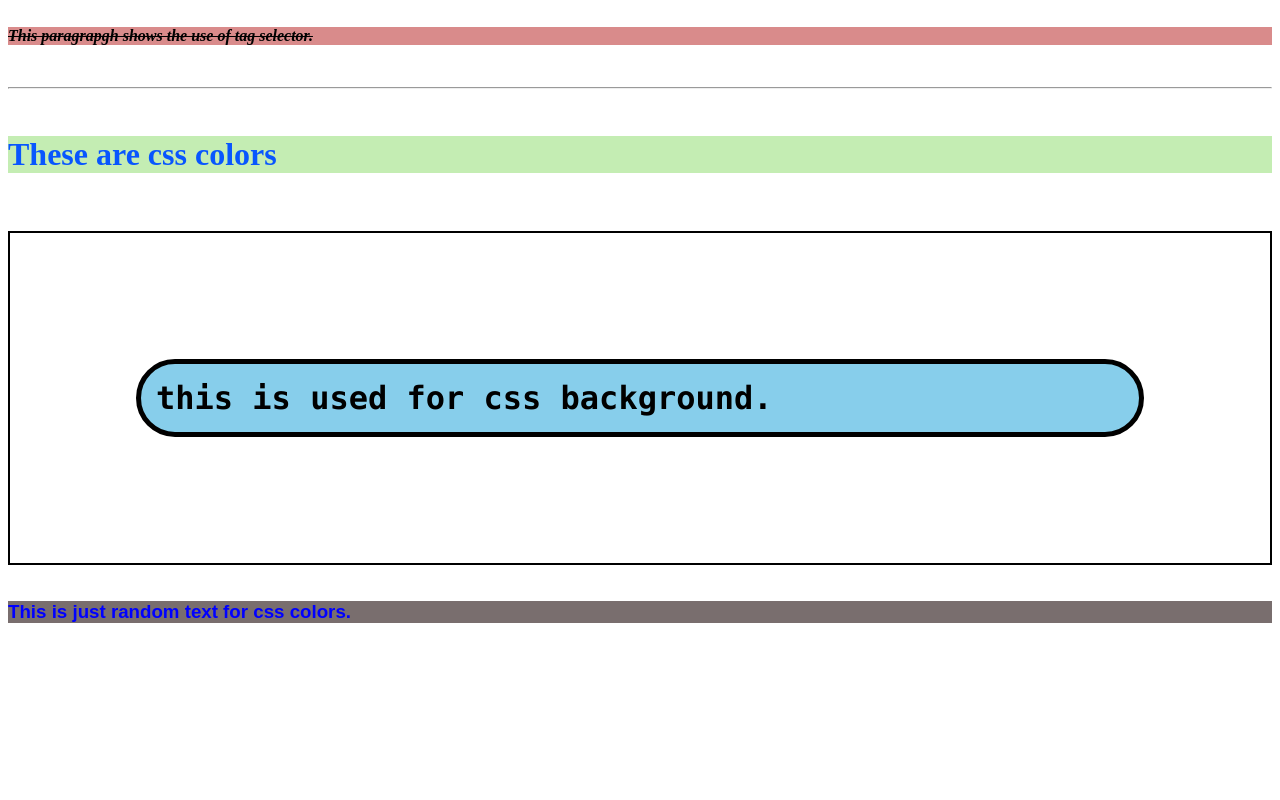
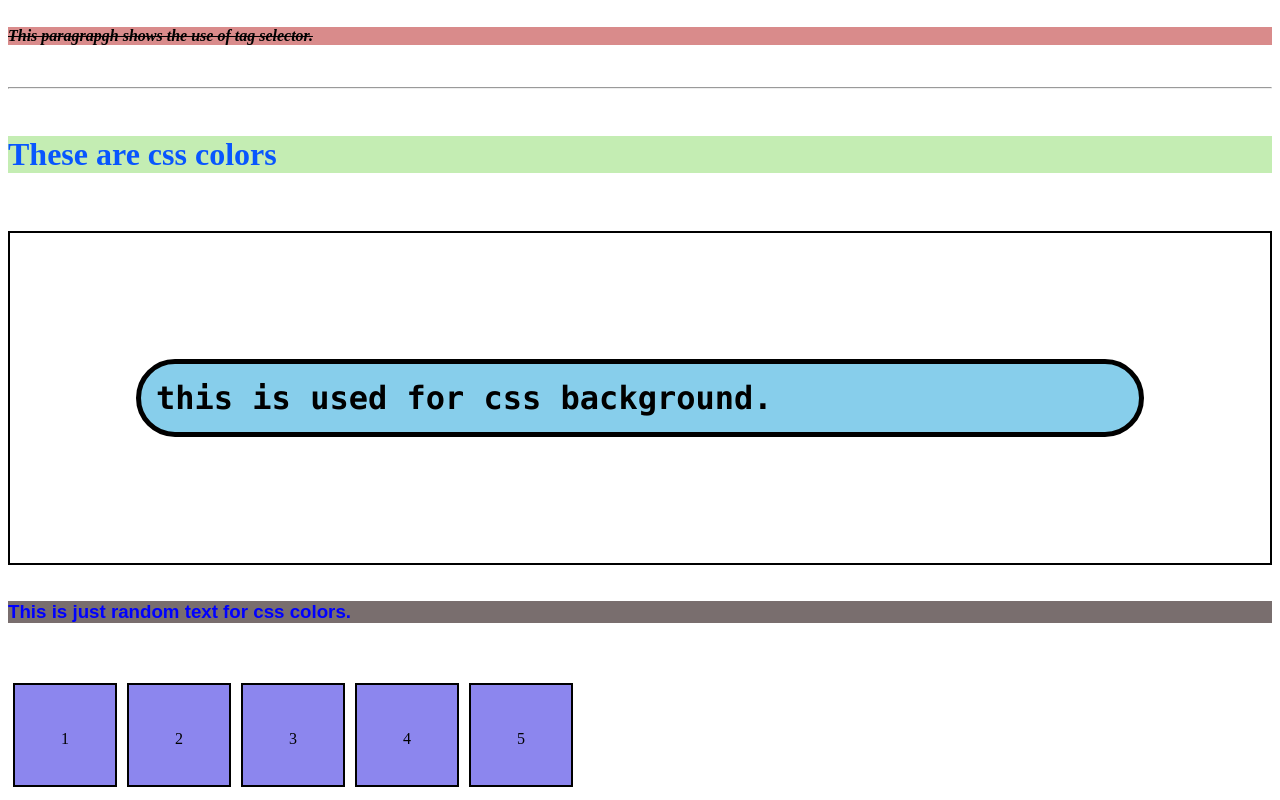
Before and after one commit to shivamsharma7421/Web-dev-class, a plain HTML site: page index.html in a window 1280 px wide. Shown: the part 2746-3546 px from the top of the page. Before the commit the page ends 3388 px from the top, so only its background shows below. Drawn offline with Linux system fonts and the light colour scheme.

Commit message:
CSS Display

```diff
--- a/index.html
+++ b/index.html
@@ -121,5 +121,13 @@
     </div>
     <br>
     <h3 class="three">This is just random text for css colors.</h3>
+    <br><br>
+    <div class="flex-prop">
+        <div class="purple">1</div>
+        <div class="purple">2</div>
+        <div class="purple">3</div>
+        <div class="purple">4</div>
+        <div class="purple">5</div>
+    </div>
 </body>
 </html>
--- a/styles.css
+++ b/styles.css
@@ -32,3 +32,16 @@ p{
 table, th, td {
     border: 2px solid;
 }
+.purple{
+    text-align: center;
+    background: #635ce8bc;
+    margin: 5px;
+    padding-top: 45px;
+    border: 2px solid black;
+    min-width: 100px;
+    min-height: 55px;
+}
+.flex-prop{
+    display: flex;
+    flex-direction: row;
+}
```
